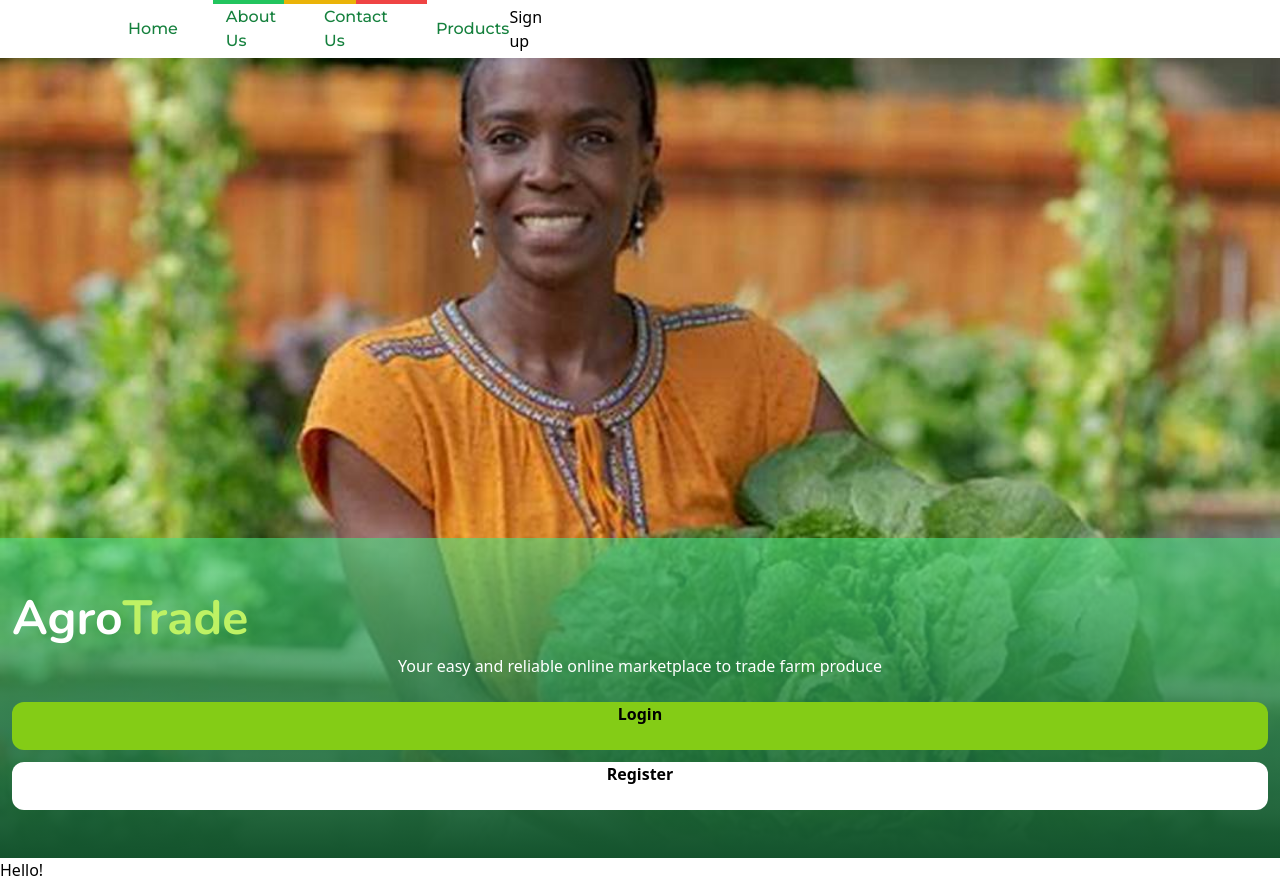
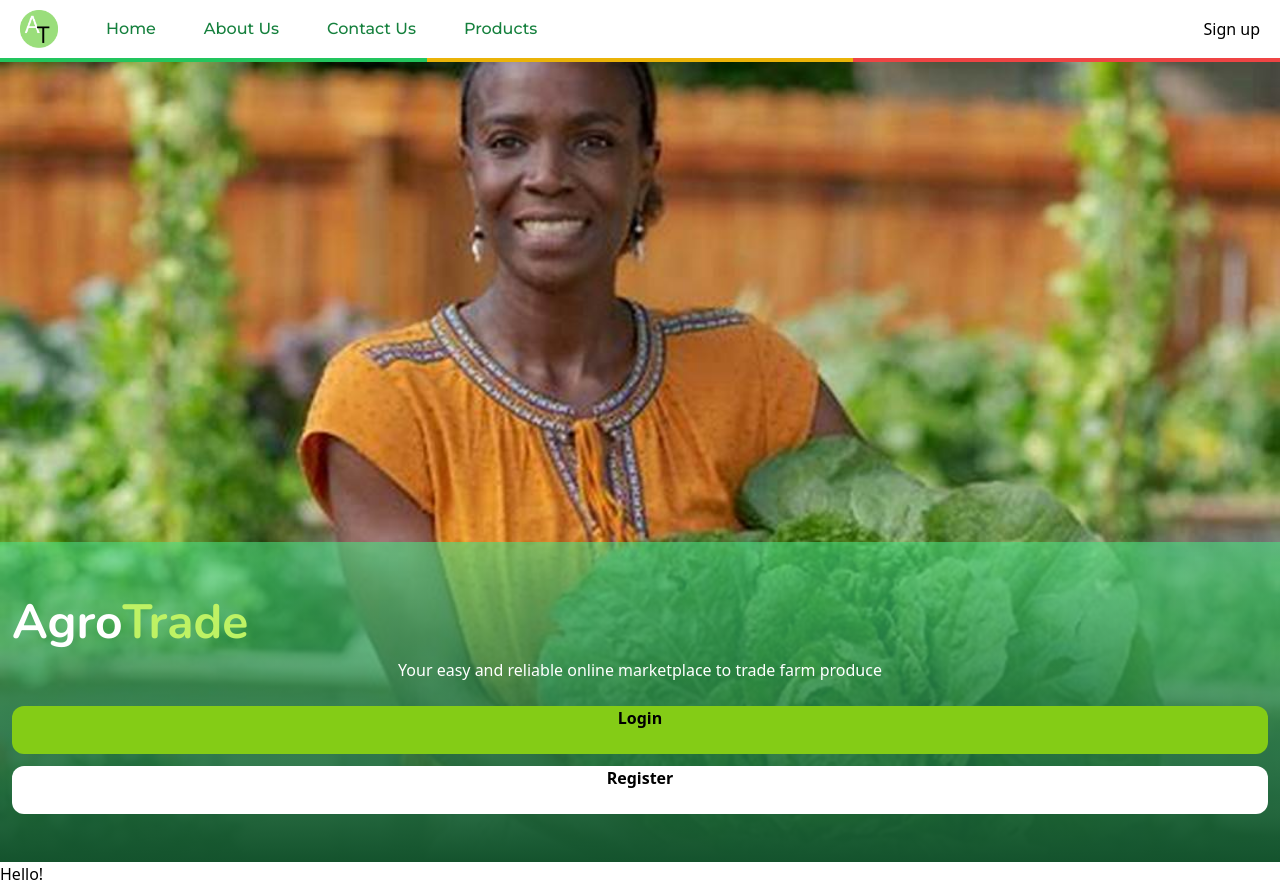
Before and after one commit to Enitanogun1/agrotrade, a Next.js app: page / in a window 1280 px wide. Built offline with nearby package versions, Linux system fonts and the light colour scheme.

Commit message:
new file update

```diff
--- a/components/navbar.js
+++ b/components/navbar.js
@@ -9,8 +9,8 @@ const montserrat_500 = Montserrat({
 
 export default function NavBar(){
     return (
-        <div className="grid grid-cols-3 md:grid-cols-4 lg:grid-cols-6">
-            <nav className="h-[58px] md:h-[58px] flex items-center  flex items-center px-20">
+        <div className="">
+            <nav className="h-[58px] flex items-center px-5 md:h-[58px]  flex items-center px-20cl">
                 {/* desktop navbar */}
                 <div className="w-full flex flex-row justify-between items-center">
                     <ul className="flex flex-row items-center gap-12">
```
